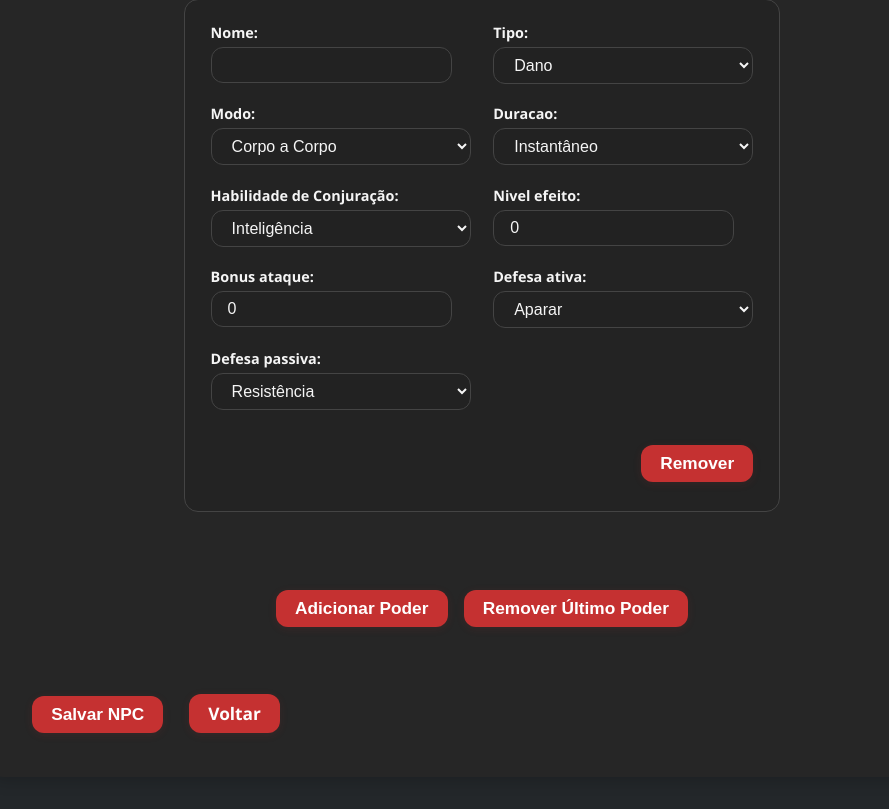
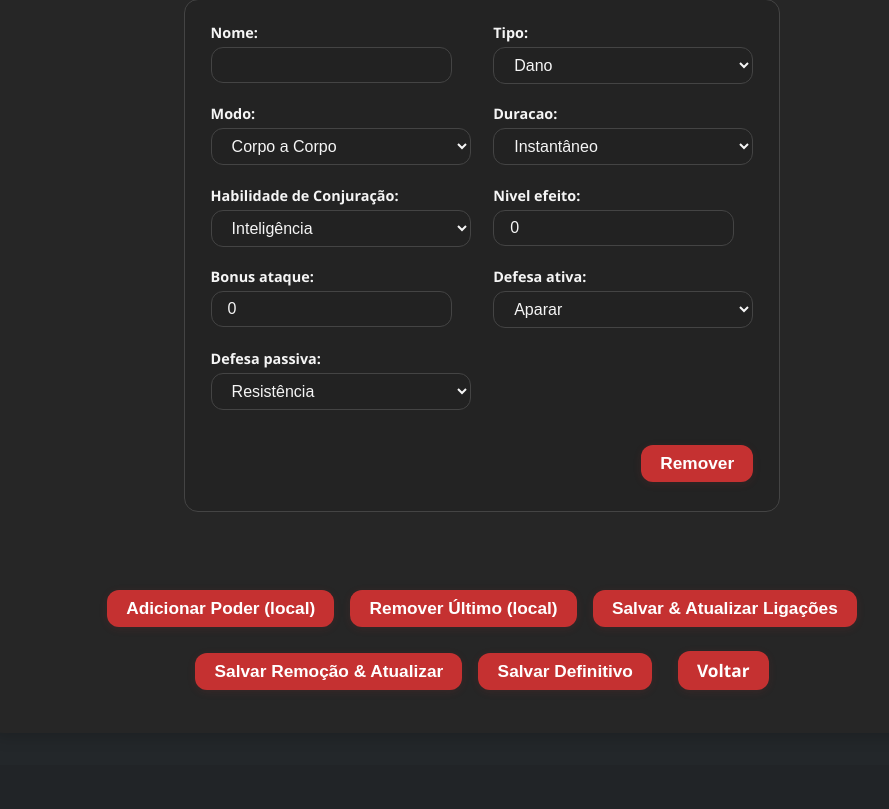
Before and after one commit to gitGabrielCastilho/mm3_rpg, a Django app: page /personagens/npc/editar/1/ in a window 1280 px wide. Shown: the part 2450-3259 px from the top of the page, without its empty margins (158-1047 px from the left). After the commit the page ends 3215 px from the top, so only its background shows below. Run offline with Django 5.2, Linux system fonts and the light colour scheme; the first user in the database is signed in; tables that the repository leaves empty hold one stand-in row (Sample ...).

Commit message:
Enhance NPC creation and editing forms with action buttons for power management and draft handling

```diff
--- a/personagens/templates/personagens/criar_npc.html
+++ b/personagens/templates/personagens/criar_npc.html
@@ -133,7 +133,12 @@
       <div style="margin-top:1.5rem; display:flex; gap:1rem; justify-content:center;">
         <button type="button" class="btn btn-danger" onclick="adicionarPoder()">Adicionar Poder</button>
         <button type="button" class="btn btn-danger" onclick="removerPoder()">Remover Último Poder</button>
+        {% if draft_npc %}<input type="hidden" name="draft_id" value="{{ draft_npc.id }}">{% endif %}
+        <button type="submit" class="btn btn-primary" name="action" value="add_power">Salvar & Atualizar Ligações</button>
+        <button type="submit" class="btn btn-warning" name="action" value="remove_power" onclick="document.getElementById('flag-remove-latest').value='1'">Salvar Remoção</button>
+        <button type="submit" class="btn btn-success" name="action" value="finalizar">Finalizar NPC</button>
       </div>
+      <input type="hidden" id="flag-remove-latest" name="remove_latest" value="0">
 
       <div style="margin-top:2rem; text-align:center;">
         <input type="submit" value="Salvar NPC" class="btn">
--- a/personagens/templates/personagens/editar_npc.html
+++ b/personagens/templates/personagens/editar_npc.html
@@ -131,15 +131,15 @@
         </div>
       </div>
 
-      <div style="margin-top:1.5rem; display:flex; gap:1rem; justify-content:center;">
-        <button type="button" class="btn btn-danger" onclick="adicionarPoder()">Adicionar Poder</button>
-        <button type="button" class="btn btn-danger" onclick="removerPoder()">Remover Último Poder</button>
-      </div>
-
-      <div style="margin-top:2rem; text-align:center;">
-        <input type="submit" value="Salvar NPC" class="btn">
+      <div style="margin-top:1.5rem; display:flex; gap:1rem; flex-wrap:wrap; justify-content:center;">
+        <button type="button" class="btn btn-danger" onclick="adicionarPoder()">Adicionar Poder (local)</button>
+        <button type="button" class="btn btn-danger" onclick="removerPoder()">Remover Último (local)</button>
+        <button type="submit" class="btn btn-primary" name="action" value="add_power">Salvar & Atualizar Ligações</button>
+        <button type="submit" class="btn btn-warning" name="action" value="remove_power">Salvar Remoção & Atualizar</button>
+        <button type="submit" class="btn btn-success" name="action" value="finalizar">Salvar Definitivo</button>
         <a href="{% url 'listar_npcs' %}" class="btn" style="margin-left:0.6rem;">Voltar</a>
       </div>
+      <input type="hidden" name="action_helper" value="1">
     </div>
   </form>
 </div>
--- a/personagens/views.py
+++ b/personagens/views.py
@@ -556,9 +556,18 @@ def criar_npc(request, sala_id):
     if sala.game_master != request.user:
         return redirect('listar_salas')
 
+    draft_id = request.GET.get('draft') or request.POST.get('draft_id')
+    npc_draft = None
+    if draft_id:
+        try:
+            npc_draft = Personagem.objects.get(id=draft_id, usuario=request.user, is_npc=True, sala=sala)
+        except Personagem.DoesNotExist:
+            npc_draft = None
+
     if request.method == 'POST':
-        form = PersonagemNPCForm(request.POST, request.FILES)
-        formset = PoderNPCFormSet(request.POST, request.FILES, prefix='poder_set')
+        action = request.POST.get('action')  # add_power | remove_power | finalizar
+        form = PersonagemNPCForm(request.POST, request.FILES, instance=npc_draft)
+        formset = PoderNPCFormSet(request.POST, request.FILES, instance=npc_draft, prefix='poder_set')
         basicos_ok = form.is_valid() and formset.is_valid()
         if basicos_ok:
             npc = form.save(commit=False)
@@ -570,10 +579,8 @@ def criar_npc(request, sala_id):
             for poder in poderes:
                 poder.personagem = npc
                 poder.save()
-            # Processa exclusões
             for obj in formset.deleted_objects:
                 obj.delete()
-            # Ligações após todos terem PK
             for f in formset.forms:
                 if not hasattr(f, 'cleaned_data'):
                     continue
@@ -584,6 +591,8 @@ def criar_npc(request, sala_id):
                 if ligados_sel is not None:
                     inst.ligados.set([p for p in ligados_sel if p.personagem_id == npc.id and p.pk != inst.pk and p.modo == inst.modo and p.duracao == inst.duracao])
             formset.save_m2m()
+            if action in ('add_power','remove_power'):
+                return redirect(f"/personagens/npc/criar/{sala.id}/?draft={npc.id}")
             return redirect('listar_npcs')
         else:
             from django.forms.utils import ErrorDict
@@ -615,8 +624,12 @@ def criar_npc(request, sala_id):
             else:
                 messages.error(request, f'Erros ao salvar NPC: {total_err}. Verifique os destaques no formulário.')
     else:
-        form = PersonagemNPCForm()
-        formset = PoderNPCFormSet(prefix='poder_set')
+        if npc_draft:
+            form = PersonagemNPCForm(instance=npc_draft)
+            formset = PoderNPCFormSet(instance=npc_draft, prefix='poder_set')
+        else:
+            form = PersonagemNPCForm()
+            formset = PoderNPCFormSet(prefix='poder_set')
 
     pericias = [
         'acrobacias', 'atletismo', 'combate_distancia', 'combate_corpo', 'enganacao',
@@ -634,7 +647,8 @@ def criar_npc(request, sala_id):
         'defesas': ['aparar', 'esquivar', 'fortitude', 'vontade', 'resistencia'],
         'pericias_col1': pericias[:meio],
         'pericias_col2': pericias[meio:],
-        'sala': sala,
+    'sala': sala,
+    'draft_npc': npc_draft,
     }
     return render(request, 'personagens/criar_npc.html', context)
 
@@ -677,6 +691,7 @@ def editar_npc(request, personagem_id):
 
         form = PersonagemNPCForm(data, request.FILES, instance=npc)
         formset = PoderNPCFormSet(data, request.FILES, instance=npc, prefix='poder_set')
+        action = request.POST.get('action')  # add_power | remove_power | finalizar | None
         if form.is_valid() and formset.is_valid():
             npc = form.save(commit=False)
             npc.is_npc = True
@@ -700,6 +715,8 @@ def editar_npc(request, personagem_id):
                 if ligados_sel is not None:
                     inst.ligados.set([p for p in ligados_sel if p.personagem_id == npc.id and p.pk != inst.pk and p.modo == inst.modo and p.duracao == inst.duracao])
             formset.save_m2m()
+            if action in ('add_power','remove_power'):
+                return redirect(f"/personagens/npc/editar/{npc.id}/")
             return redirect('listar_npcs')
         else:
             from django.forms.utils import ErrorDict
```
